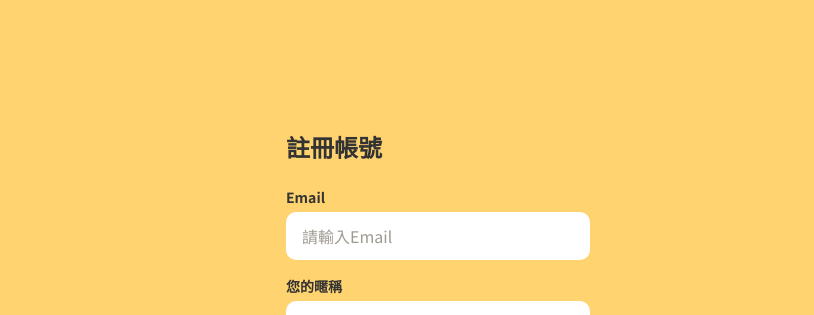
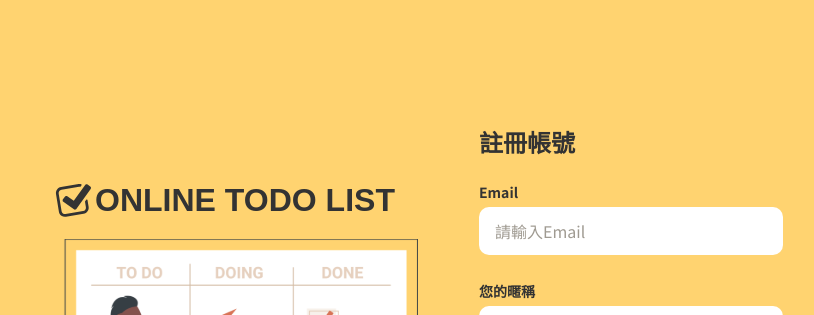
Before and after one commit to Ivy0406/to-do-list, a React (Vite) app: page /#/signup in a window 1280 px wide. Shown: the top 315 px of the page, without its empty margins (210-1024 px from the left). Built offline with nearby package versions, Linux system fonts and the light colour scheme; a web font is replaced by a local one.

Commit message:
update: import FormInput component

```diff
--- a/src/components/sign-up/index.jsx
+++ b/src/components/sign-up/index.jsx
@@ -2,7 +2,8 @@ import { useState } from "react";
 import { Link, useNavigate } from "react-router-dom";
 import apiRequest from "../../api/apiRequest";
 import Swal from "sweetalert2";
-import AuthVisual from "../key-visual/AuthVisual";
+import AuthVisual from "../ui/AuthVisual";
+import FormInput from "../ui/FormInput";
 
 const SignUp = () => {
   const navigate = useNavigate();
@@ -96,31 +97,19 @@ const SignUp = () => {
             註冊帳號
           </h2>
           <form className="w-full  flex flex-col items-center gap-4">
-            <div className="flex flex-col gap-1 w-full">
-              <label
-                htmlFor="Email"
-                className="text-text-main text-[14px] font-bold"
-              >
-                Email
-              </label>
-              <input
+            <FormInput
               id="Email"
+              label="Email"
+              type="email"
+              value={email}
               autoComplete="email"
-                value={email}
+              placeholder="請輸入Email"
+              error={emailError}
               onChange={(e) => {
                 setEmail(e.target.value);
                 if (emailError) setEmailError("");
               }}
-                type="email"
-                placeholder="請輸入Email"
-                className="bg-input-default rounded-[10px] px-4 py-3"
-              ></input>
-              {emailError && (
-                <p className="text-accent font-bold text-[14px] pt-1.5">
-                  {emailError}
-                </p>
-              )}
-            </div>
+            />
             <div className="flex flex-col gap-1 w-full">
               <label
                 htmlFor="nickname"
--- a/src/components/ui/ErrorMessage.jsx
+++ b/src/components/ui/ErrorMessage.jsx
@@ -1,6 +1,5 @@
 
 const ErrorMessage = ({ message }) => {
-  if (!message) return null;
   return (
     <p className="text-accent font-bold text-[14px] pt-1.5">
       {message}
```
Lines whose indentation alone changed are shown as unchanged.
